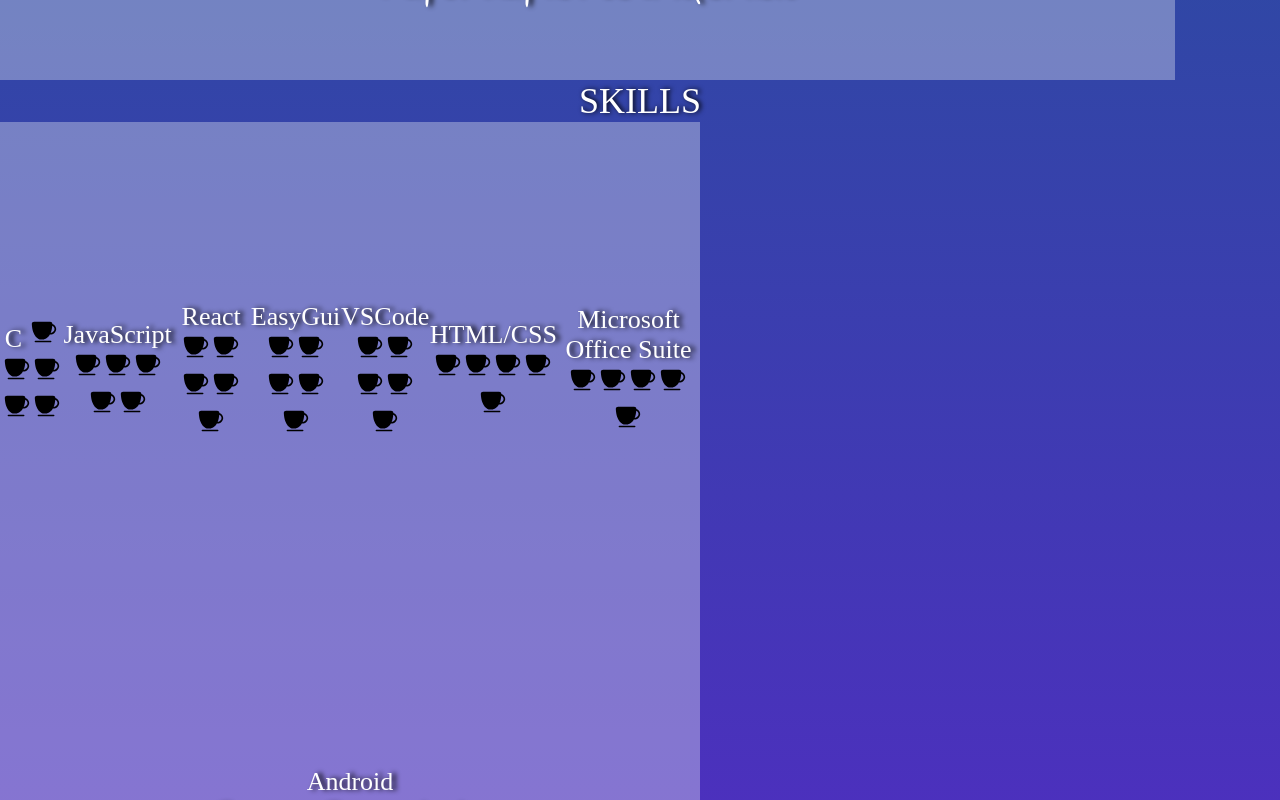
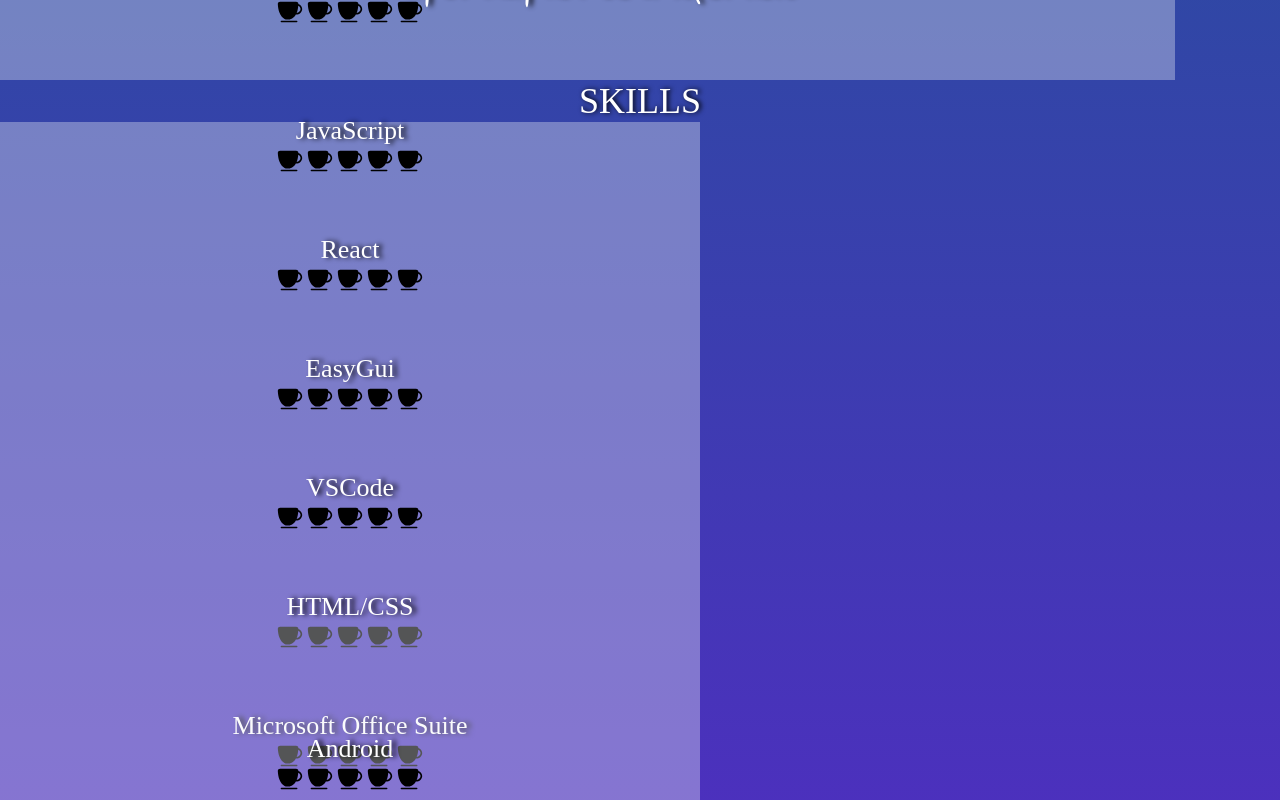
Before and after one commit to HeroicHedgehog/katelynn_website, a React (Create React App) app: page / in a window 1280 px wide. Shown: the part 1420-2220 px from the top of the page. Built offline with nearby package versions, Linux system fonts and the light colour scheme; a web font is replaced by a local one.

Commit message:
looking a little better

```diff
--- a/src/App.css
+++ b/src/App.css
@@ -19,7 +19,6 @@
 
 .Progress-bar {
   height: 30px;
-  pointer-events: none;
 }
 
 .App-header {
@@ -81,7 +80,7 @@
     position: relative;
     background-color:   #eff4f559;
     display: flex;
-    flex-direction: row;
+    flex-direction: column;
     align-items: center;
     justify-content: center;
     text-align: center;
--- a/src/App.js
+++ b/src/App.js
@@ -48,16 +48,21 @@
             SKILLS<br/>
           </div>
           <div className="Skills-text">
-            <p>C <ProgressBar></ProgressBar><ProgressBar></ProgressBar><ProgressBar></ProgressBar><ProgressBar></ProgressBar><ProgressBar></ProgressBar></p>
-            <p>JavaScript <ProgressBar></ProgressBar><ProgressBar></ProgressBar><ProgressBar></ProgressBar><ProgressBar></ProgressBar><ProgressBar></ProgressBar></p>
-            <p>React <ProgressBar></ProgressBar><ProgressBar></ProgressBar><ProgressBar></ProgressBar><ProgressBar></ProgressBar><ProgressBar></ProgressBar></p>
-            <p>EasyGui <ProgressBar></ProgressBar><ProgressBar></ProgressBar><ProgressBar></ProgressBar><ProgressBar></ProgressBar><ProgressBar></ProgressBar></p>
-            <p>VSCode <ProgressBar></ProgressBar><ProgressBar></ProgressBar><ProgressBar></ProgressBar><ProgressBar></ProgressBar><ProgressBar></ProgressBar></p>
-            <p>HTML/CSS <ProgressBar></ProgressBar><ProgressBar></ProgressBar><ProgressBar></ProgressBar><ProgressBar></ProgressBar><ProgressBar></ProgressBar></p>
-            <p>Microsoft Office Suite <ProgressBar></ProgressBar><ProgressBar></ProgressBar><ProgressBar></ProgressBar><ProgressBar></ProgressBar><ProgressBar></ProgressBar></p>
+            <p>C <ProgressBar></ProgressBar></p><br/>
+            <p>JavaScript <ProgressBar></ProgressBar></p>
+            <p>React <ProgressBar></ProgressBar></p>
+            <p>EasyGui <ProgressBar></ProgressBar></p>
+            <p>VSCode <ProgressBar></ProgressBar></p>
+            <p>HTML/CSS <ProgressBar></ProgressBar></p>
+            <p>Microsoft Office Suite <ProgressBar></ProgressBar></p>
           </div>
           <div className="Skills-text">
-          Android<br/>Customer Communication<br/>PSroduct Management<br/>Risk Assessment<br/>Java<br/>Windows<br/><br/>
+          Android <ProgressBar></ProgressBar> <br/>
+          Customer Communication<br/>
+          PSroduct Management<br/>
+          Risk Assessment<br/>
+          Java<br/>
+          Windows<br/><br/>
           </div>
         {/* </div> */}
         <button onClick = {sendToDiscord}>Message me here</button>
--- a/src/ProgressBar.jsx
+++ b/src/ProgressBar.jsx
@@ -2,7 +2,15 @@
 import cafe from './Pictures/ios-cafe.svg';
 
 function ProgressBar(){
-    return(<img src={cafe} className="Progress-bar"/>)
+    return(
+        <div>
+            <img src={cafe} className="Progress-bar"/>
+            <img src={cafe} className="Progress-bar"/>
+            <img src={cafe} className="Progress-bar"/>
+            <img src={cafe} className="Progress-bar"/>
+            <img src={cafe} className="Progress-bar"/>
+        </div>
+        )
 }
 
 export default ProgressBar;
```
